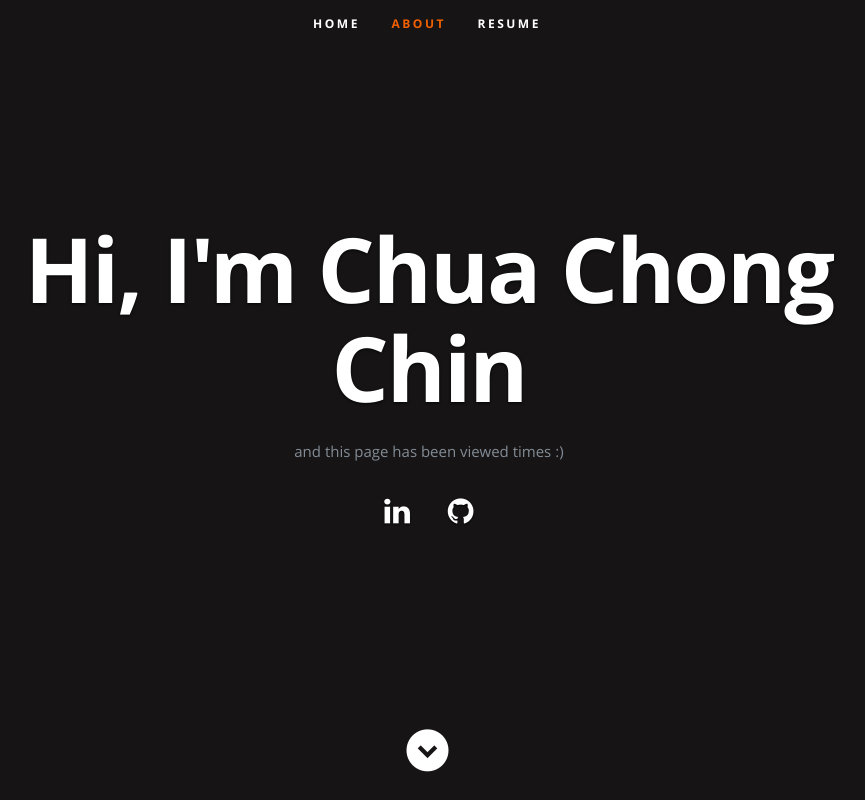
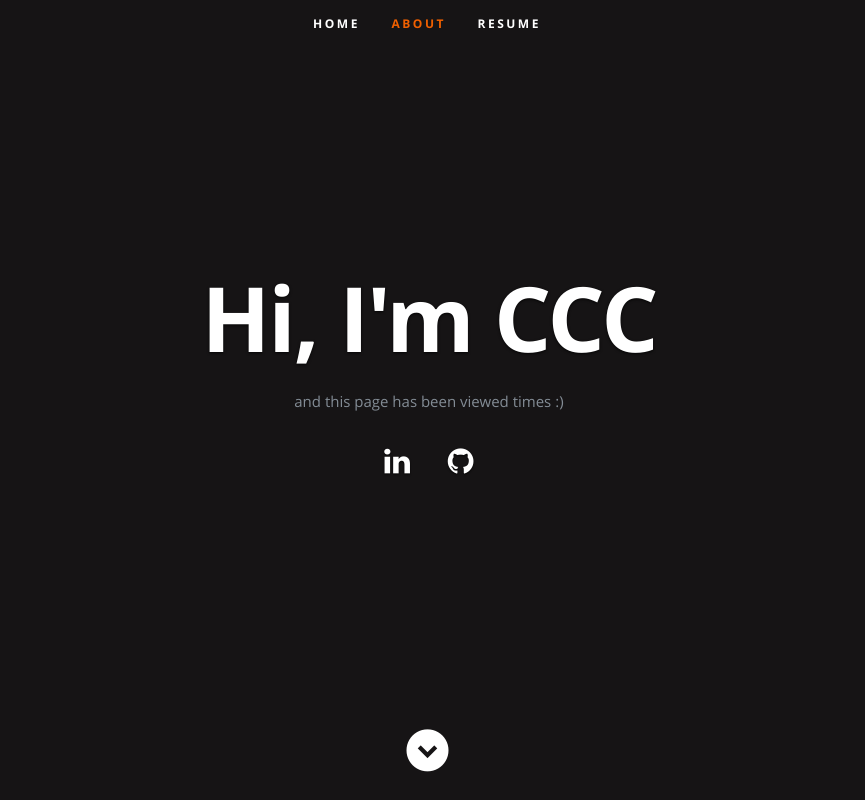
Before and after one commit to heyitschongchin/azure-resume, a plain HTML site: page frontend/index.html in a window 1280 px wide. Shown: the top 800 px of the page, without its empty margins (213-1078 px from the left). Drawn offline with nearby package versions, Linux system fonts and the light colour scheme; no server answers.

Commit message:
Update HTML

```diff
--- a/frontend/index.html
+++ b/frontend/index.html
@@ -54,7 +54,7 @@
 
       <div class="row banner">
          <div class="banner-text">
-            <h1 class="responsive-headline">Hi, I'm Chua Chong Chin</h1>
+            <h1 class="responsive-headline">Hi, I'm CCC</h1>
 
             <p>and this page has been viewed <a id="counter"></a> times :) </p>
             <ul class="social">
```
